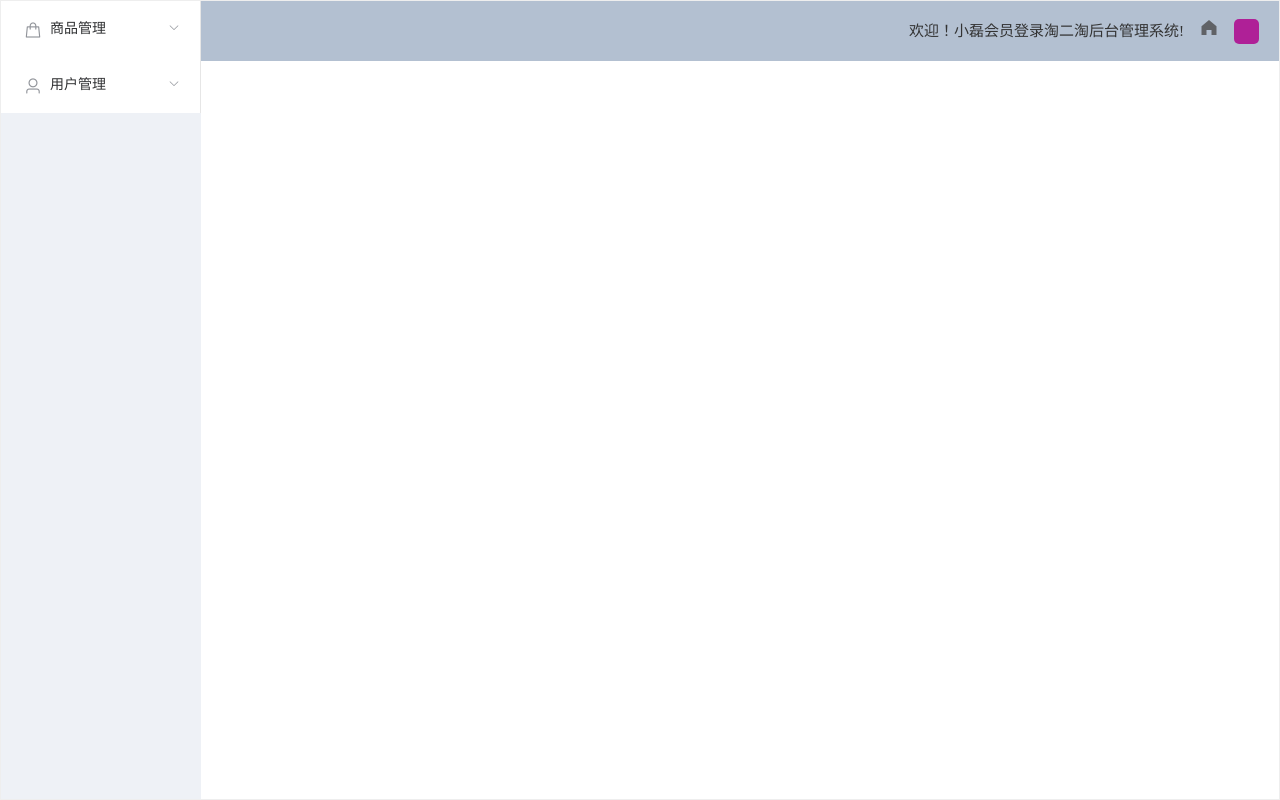
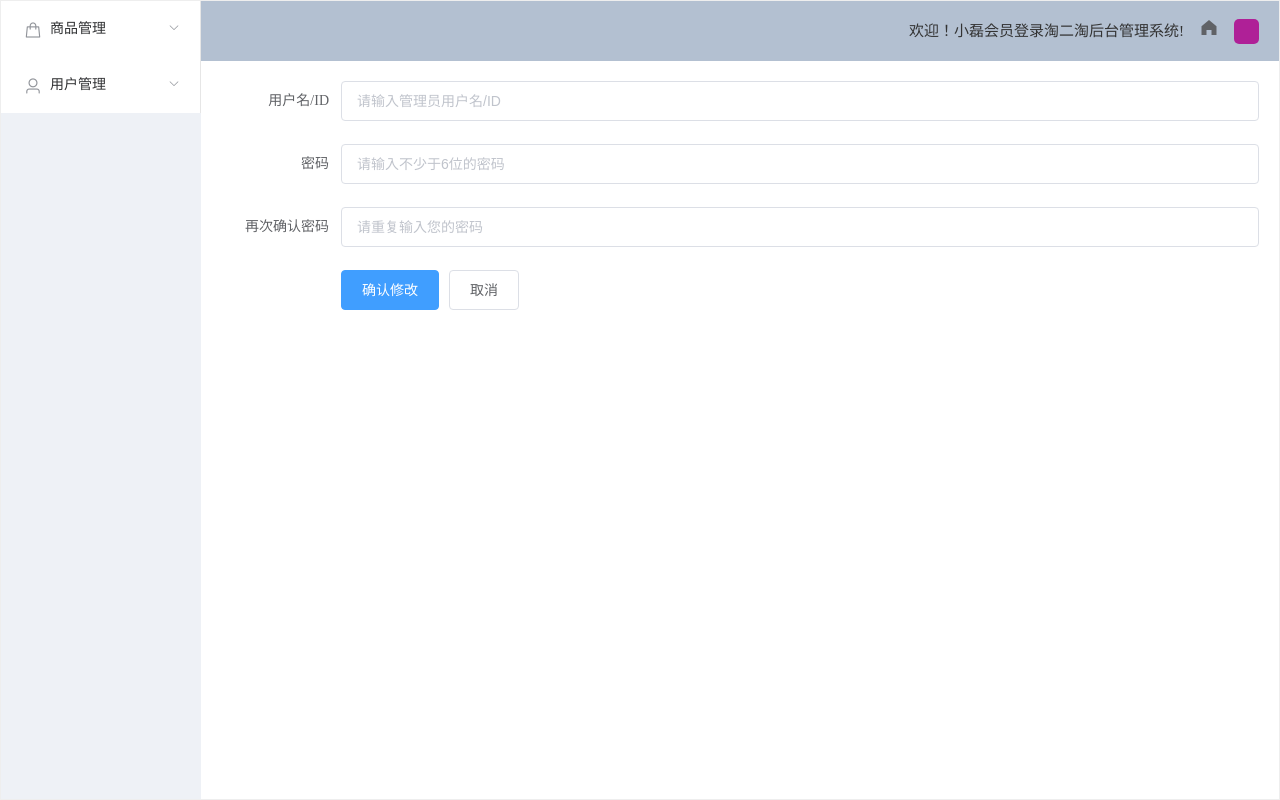
Before and after one commit to Leiloloaa/element-admin, a Vue app: page /#/users/UpdatePsd in a window 1280 px wide. Built offline with nearby package versions, Linux system fonts and the light colour scheme.

Commit message:
'新增管理员'

```diff
--- a/src/App.vue
+++ b/src/App.vue
@@ -2,7 +2,6 @@
   <el-container class="bgImage" style="height: 100vh; border: 1px solid #eee">
     <el-aside width="200px" style="background-color: rgb(238, 241, 246)">
       <el-menu router>
-        <!-- :default-openeds="['1']" -->
         <el-submenu index="1" :default-openeds="['1']">
           <template slot="title">
             <i class="el-icon-goods"></i>商品管理
@@ -18,7 +17,7 @@
           </template>
           <el-menu-item index="/users/usersManage">用户列表</el-menu-item>
           <el-menu-item index="/users/createUser">新建用户</el-menu-item>
-          <el-menu-item index="/users/changePsd">修改密码</el-menu-item>
+          <el-menu-item index="/users/UpdatePsd">修改密码</el-menu-item>
           <el-menu-item index="/users/exit">退出系统</el-menu-item>
         </el-submenu>
       </el-menu>
--- a/src/router.js
+++ b/src/router.js
@@ -12,6 +12,7 @@ import CommentMag from "./views/CommentMag.vue";
 import CreateUser from "./views/CreateUser.vue";
 import UsersList from "./views/UsersList.vue";
 import EditUsers from "./views/EditUsers.vue";
+import UpdatePsd from "./views/UpdatePsd.vue"
 
 Vue.use(Router);
 
@@ -68,6 +69,10 @@ export default new Router({
     {
       path: "/users/:id/edit",
       component: EditUsers
+    },
+    {
+      path: "/users/UpdatePsd",
+      component: UpdatePsd
     }
   ]
 });
--- a/src/views/CommentMag.vue
+++ b/src/views/CommentMag.vue
@@ -7,6 +7,7 @@
         <el-button @click="remove(id)" type="text" size="small">删除</el-button>
       </el-table-column>
     </el-table>
+    <el-button @click="goback()" size="small" type="info" class="btn" plain round>返回</el-button>
   </div>
 </template>
 
@@ -14,7 +15,7 @@
 export default {
   data() {
     return {
-      id:this.$route.params.id,
+      id: this.$route.params.id,
       goodsComments: []
     };
   },
@@ -53,6 +54,9 @@ export default {
             message: "已取消删除"
           });
         });
+    },
+    goback() {
+      this.$router.push("/goods/goodsList");
     }
   },
   created() {
@@ -62,4 +66,9 @@ export default {
 </script>
 
 <style scoped>
+.btn {
+  position: absolute;
+  top: 200px;
+  right: 60px;
+}
 </style>
--- /dev/null
+++ b/src/views/UpdatePsd.vue
@@ -0,0 +1,56 @@
+<template>
+  <div>
+    <el-form @submit.native.prevent="updatePsd" ref="form" :model="admin" label-width="120px">
+      <el-form-item label="用户名/ID">
+        <el-input v-model="admin.adminId" placeholder="请输入管理员用户名/ID"></el-input>
+      </el-form-item>
+      <el-form-item label="密码">
+        <el-input v-model="adminOldPsd" type="password" placeholder="请输入不少于6位的密码"></el-input>
+      </el-form-item>
+      <el-form-item label="再次确认密码">
+        <el-input v-model="adminNewPsd" type="password" placeholder="请重复输入您的密码"></el-input>
+      </el-form-item>
+      <el-form-item>
+        <el-button type="primary" native-type="submit">确认修改</el-button>
+        <el-button @click="goback()">取消</el-button>
+      </el-form-item>
+    </el-form>
+  </div>
+</template>
+<script>
+export default {
+  data() {
+    return {
+      admin: {
+        adminId: "",
+        adminPsd: ""
+      },
+      adminOldPsd: "",
+      adminNewPsd: ""
+    };
+  },
+  methods: {
+    updatePsd() {
+      if (this.adminOldPsd == this.adminNewPsd) {
+        this.admin.adminPsd = this.adminNewPsd;
+        this.$http.put(`admins/${this.admin.adminId}`, this.admin).then(res => {
+          this.$message({
+            message: "密码修改成功！",
+            type: "success"
+          });
+          console.log(res.data);
+          this.$router.push("/users/usersManage");
+        });
+      } else {
+        return this.$message({
+          message: "两次密码输入不一致！",
+          type: "error"
+        });
+      }
+    },
+    goback() {
+      this.$router.push("/users/usersManage");
+    }
+  }
+};
+</script>
```
Also changed, not shown: 2 other files (tests, documents, lock files or other folders).
